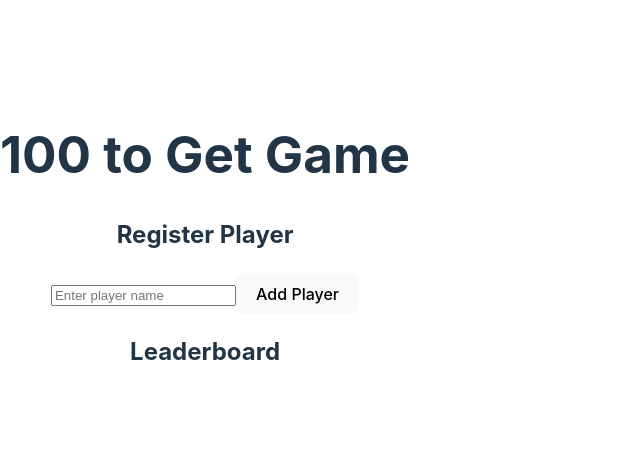
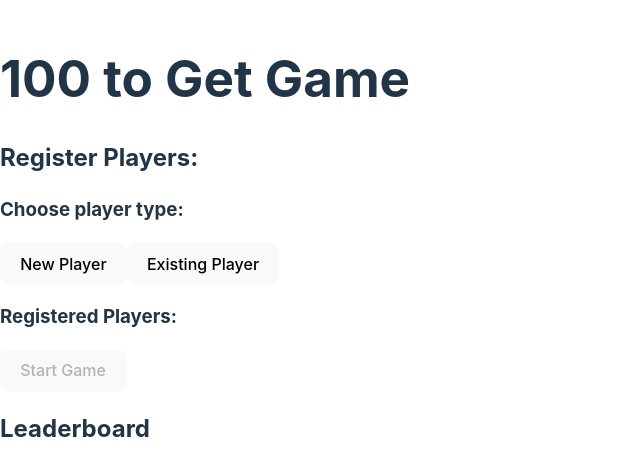
Before and after one commit to Adinakallus/Fullstack4-GetTo100, a React (Vite) app in the folder GetTO100/: page / in a window 1280 px wide. Shown: the part 159-634 px from the top of the page, without its empty margins (0-640 px from the left). Built offline with nearby package versions, Linux system fonts and the light colour scheme.

Commit message:
Existing/new user option

```diff
--- a/GetTO100/src/App.jsx
+++ b/GetTO100/src/App.jsx
@@ -1,13 +1,12 @@
-import { useState } from 'react'
-import reactLogo from './assets/react.svg'
-import viteLogo from '/vite.svg'
-import './App.css'
-import PlayerRegistration from './Components/PlayerRegistration.jsx';
+// src/App.jsx
+import React, { useState } from 'react';
+import PlayerRegistration from './Components/PlayerRegistration';
 import GameBoard from './Components/Gameboard';
 import Leaderboard from './Components/Leaderboard';
 
-function App() {
+const App = () => {
   const [players, setPlayers] = useState([]);
+  const [gameStarted, setGameStarted] = useState(false);
   const [activePlayerIndex, setActivePlayerIndex] = useState(0);
 
   const addPlayer = (player) => {
@@ -24,12 +23,27 @@ function App() {
     setActivePlayerIndex((activePlayerIndex + 1) % players.length);
   };
 
+  const startGame = () => {
+    setGameStarted(true);
+  };
 
   return (
-    <>
     <div className="App">
       <h1>100 to Get Game</h1>
+      {!gameStarted ? (
+        <div>
           <PlayerRegistration addPlayer={addPlayer} />
+          <h3>Registered Players:</h3>
+          <ul>
+            {players.map((player, index) => (
+              <li key={index}>
+                {player.name} - High Score: {player.games.length > 0 ? Math.min(...player.games) : 'N/A'}
+              </li>
+            ))}
+          </ul>
+          <button onClick={startGame} disabled={players.length === 0}>Start Game</button>
+        </div>
+      ) : (
         <div className="game-boards">
           {players.map((player, index) => (
             <GameBoard
@@ -41,10 +55,10 @@ function App() {
             />
           ))}
         </div>
+      )}
       <Leaderboard players={players} />
     </div>
-    </>
-  )
+  );
 };
 
-export default App
+export default App;
--- a/GetTO100/src/Components/PlayerRegistration.jsx
+++ b/GetTO100/src/Components/PlayerRegistration.jsx
@@ -1,21 +1,60 @@
-// src/components/PlayerRegistration.js
+// src/components/PlayerRegistration.jsx
 import React, { useState } from 'react';
 
 const PlayerRegistration = ({ addPlayer }) => {
   const [name, setName] = useState('');
+  const [showInput, setShowInput] = useState(false);
+  const [errorMessage, setErrorMessage] = useState('');
 
   const handleAddPlayer = () => {
     if (name) {
       const existingPlayers = JSON.parse(localStorage.getItem('players')) || {};
-      const player = existingPlayers[name] || { name, games: [], averageSteps: 0 };
+
+      if (showInput === 'new') {
+        if (existingPlayers[name]) {
+          setErrorMessage('Player already exists. Please use existing player option.');
+          return;
+        } else {
+          const player = { name, games: [], averageSteps: 0 };
+          existingPlayers[name] = player;
+          localStorage.setItem('players', JSON.stringify(existingPlayers));
           addPlayer(player);
+        }
+      } else if (showInput === 'existing') {
+        const player = existingPlayers[name];
+        if (player) {
+          addPlayer(player);
+        } else {
+          setErrorMessage('Player does not exist. Please use new player option.');
+          return;
+        }
+      }
+
       setName('');
+      setShowInput(false);
+      setErrorMessage('');
     }
+  };
+
+  const handleNewPlayer = () => {
+    setShowInput('new');
+  };
+
+  const handleExistingPlayer = () => {
+    setShowInput('existing');
   };
 
   return (
     <div>
-      <h2>Register Player</h2>
+      <h2>Register Players:</h2>
+      {!showInput ? (
+        <div>
+          <h3>Choose player type:</h3>
+          <button onClick={handleNewPlayer}>New Player</button>
+          <button onClick={handleExistingPlayer}>Existing Player</button>
+        </div>
+      ) : (
+        <div>
           <input
             type="text"
             value={name}
@@ -24,6 +63,9 @@ const PlayerRegistration = ({ addPlayer }) => {
           />
           <button onClick={handleAddPlayer}>Add Player</button>
         </div>
+      )}
+      {errorMessage && <p style={{ color: 'red' }}>{errorMessage}</p>}
+    </div>
   );
 };
 
```
Lines whose indentation alone changed are shown as unchanged.
